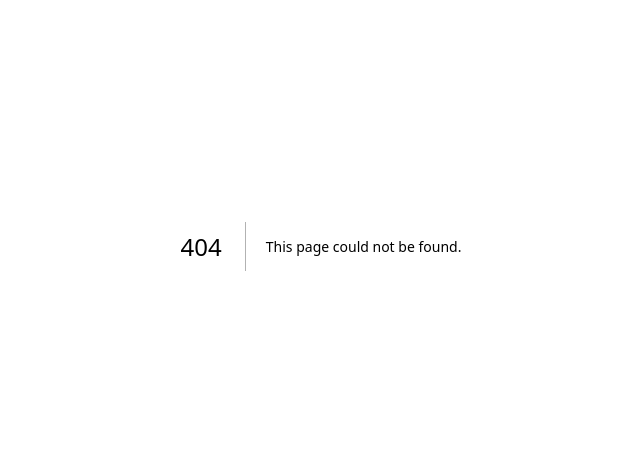
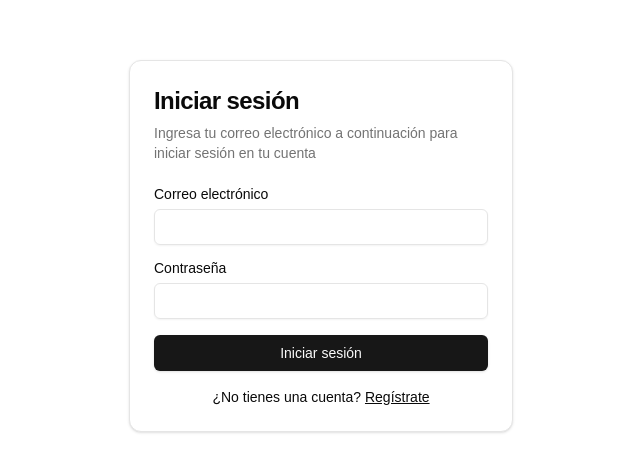
Before and after one commit to rodrigop23/waf-implementation-cibersecurity, a Next.js app: page /sign-in in a window 1280 px wide. Before the commit this address had no page. Shown: the part 154-626 px from the top of the page, without its empty margins (319-959 px from the left). Built offline with nearby package versions, Linux system fonts and the light colour scheme.

Commit message:
feat: add sign-in and sign-up pages

```diff
--- a/package.json
+++ b/package.json
@@ -10,6 +10,8 @@
   },
   "dependencies": {
     "@radix-ui/react-icons": "^1.3.0",
+    "@radix-ui/react-label": "^2.1.0",
+    "@radix-ui/react-slot": "^1.1.0",
     "class-variance-authority": "^0.7.0",
     "clsx": "^2.1.1",
     "lucide-react": "^0.454.0",
--- /dev/null
+++ b/src/app/(auth)/sign-in/page.tsx
@@ -0,0 +1,9 @@
+import { LoginForm } from "@/components/login-form";
+
+export default function Page() {
+  return (
+    <div className="flex h-screen w-full items-center justify-center px-4">
+      <LoginForm />
+    </div>
+  );
+}
--- /dev/null
+++ b/src/app/(auth)/sign-up/page.tsx
@@ -0,0 +1,9 @@
+import RegisterForm from "@/components/register-form";
+
+export default function Page() {
+  return (
+    <div className="flex h-screen w-full items-center justify-center px-4">
+      <RegisterForm />
+    </div>
+  );
+}
--- a/src/app/layout.tsx
+++ b/src/app/layout.tsx
@@ -5,11 +5,6 @@
 const geistSans = localFont({
   src: "./fonts/GeistVF.woff",
   variable: "--font-geist-sans",
-  weight: "100 900",
-});
-const geistMono = localFont({
-  src: "./fonts/GeistMonoVF.woff",
-  variable: "--font-geist-mono",
   weight: "100 900",
 });
 
@@ -24,12 +19,8 @@
   children: React.ReactNode;
 }>) {
   return (
-    <html lang="en">
-      <body
-        className={`${geistSans.variable} ${geistMono.variable} antialiased`}
-      >
-        {children}
-      </body>
+    <html lang="en" suppressHydrationWarning>
+      <body className={`${geistSans.variable} antialiased`}>{children}</body>
     </html>
   );
 }
--- /dev/null
+++ b/src/components/login-form.tsx
@@ -0,0 +1,49 @@
+import Link from "next/link";
+
+import { Button } from "@/components/ui/button";
+import {
+  Card,
+  CardContent,
+  CardDescription,
+  CardHeader,
+  CardTitle,
+} from "@/components/ui/card";
+import { Input } from "@/components/ui/input";
+import { Label } from "@/components/ui/label";
+
+export function LoginForm() {
+  return (
+    <Card className="mx-auto max-w-sm">
+      <CardHeader>
+        <CardTitle className="text-2xl">Iniciar sesión</CardTitle>
+        <CardDescription>
+          Ingresa tu correo electrónico a continuación para iniciar sesión en tu
+          cuenta
+        </CardDescription>
+      </CardHeader>
+      <CardContent>
+        <div className="grid gap-4">
+          <div className="grid gap-2">
+            <Label htmlFor="email">Correo electrónico</Label>
+            <Input id="email" type="email" required />
+          </div>
+          <div className="grid gap-2">
+            <div className="flex items-center">
+              <Label htmlFor="password">Contraseña</Label>
+            </div>
+            <Input id="password" type="password" required />
+          </div>
+          <Button type="submit" className="w-full">
+            Iniciar sesión
+          </Button>
+        </div>
+        <div className="mt-4 text-center text-sm">
+          ¿No tienes una cuenta?{" "}
+          <Link href="/sign-up" className="underline">
+            Regístrate
+          </Link>
+        </div>
+      </CardContent>
+    </Card>
+  );
+}
--- /dev/null
+++ b/src/components/register-form.tsx
@@ -0,0 +1,55 @@
+import { Button } from "@/components/ui/button";
+import {
+  Card,
+  CardContent,
+  CardDescription,
+  CardHeader,
+  CardTitle,
+} from "@/components/ui/card";
+import { Input } from "@/components/ui/input";
+import { Label } from "@/components/ui/label";
+import Link from "next/link";
+
+export default function RegisterForm() {
+  return (
+    <Card className="mx-auto max-w-sm">
+      <CardHeader>
+        <CardTitle className="text-2xl">Registrarse</CardTitle>
+        <CardDescription>
+          Ingresa tu información para crear una cuenta
+        </CardDescription>
+      </CardHeader>
+      <CardContent>
+        <div className="grid gap-4">
+          <div className="grid grid-cols-2 gap-4">
+            <div className="grid gap-2">
+              <Label htmlFor="first-name">Nombre</Label>
+              <Input id="first-name" required />
+            </div>
+            <div className="grid gap-2">
+              <Label htmlFor="last-name">Apellido</Label>
+              <Input id="last-name" required />
+            </div>
+          </div>
+          <div className="grid gap-2">
+            <Label htmlFor="email">Correo electrónico</Label>
+            <Input id="email" type="email" required />
+          </div>
+          <div className="grid gap-2">
+            <Label htmlFor="password">Contraseña</Label>
+            <Input id="password" type="password" />
+          </div>
+          <Button type="submit" className="w-full">
+            Crear una cuenta
+          </Button>
+        </div>
+        <div className="mt-4 text-center text-sm">
+          ¿Ya tienes una cuenta?{" "}
+          <Link href="/sign-in" className="underline">
+            Iniciar sesión
+          </Link>
+        </div>
+      </CardContent>
+    </Card>
+  );
+}
--- /dev/null
+++ b/src/components/ui/button.tsx
@@ -0,0 +1,57 @@
+import * as React from "react"
+import { Slot } from "@radix-ui/react-slot"
+import { cva, type VariantProps } from "class-variance-authority"
+
+import { cn } from "@/lib/utils"
+
+const buttonVariants = cva(
+  "inline-flex items-center justify-center gap-2 whitespace-nowrap rounded-md text-sm font-medium transition-colors focus-visible:outline-none focus-visible:ring-1 focus-visible:ring-ring disabled:pointer-events-none disabled:opacity-50 [&_svg]:pointer-events-none [&_svg]:size-4 [&_svg]:shrink-0",
+  {
+    variants: {
+      variant: {
+        default:
+          "bg-primary text-primary-foreground shadow hover:bg-primary/90",
+        destructive:
+          "bg-destructive text-destructive-foreground shadow-sm hover:bg-destructive/90",
+        outline:
+          "border border-input bg-background shadow-sm hover:bg-accent hover:text-accent-foreground",
+        secondary:
+          "bg-secondary text-secondary-foreground shadow-sm hover:bg-secondary/80",
+        ghost: "hover:bg-accent hover:text-accent-foreground",
+        link: "text-primary underline-offset-4 hover:underline",
+      },
+      size: {
+        default: "h-9 px-4 py-2",
+        sm: "h-8 rounded-md px-3 text-xs",
+        lg: "h-10 rounded-md px-8",
+        icon: "h-9 w-9",
+      },
+    },
+    defaultVariants: {
+      variant: "default",
+      size: "default",
+    },
+  }
+)
+
+export interface ButtonProps
+  extends React.ButtonHTMLAttributes<HTMLButtonElement>,
+    VariantProps<typeof buttonVariants> {
+  asChild?: boolean
+}
+
+const Button = React.forwardRef<HTMLButtonElement, ButtonProps>(
+  ({ className, variant, size, asChild = false, ...props }, ref) => {
+    const Comp = asChild ? Slot : "button"
+    return (
+      <Comp
+        className={cn(buttonVariants({ variant, size, className }))}
+        ref={ref}
+        {...props}
+      />
+    )
+  }
+)
+Button.displayName = "Button"
+
+export { Button, buttonVariants }
--- /dev/null
+++ b/src/components/ui/card.tsx
@@ -0,0 +1,76 @@
+import * as React from "react"
+
+import { cn } from "@/lib/utils"
+
+const Card = React.forwardRef<
+  HTMLDivElement,
+  React.HTMLAttributes<HTMLDivElement>
+>(({ className, ...props }, ref) => (
+  <div
+    ref={ref}
+    className={cn(
+      "rounded-xl border bg-card text-card-foreground shadow",
+      className
+    )}
+    {...props}
+  />
+))
+Card.displayName = "Card"
+
+const CardHeader = React.forwardRef<
+  HTMLDivElement,
+  React.HTMLAttributes<HTMLDivElement>
+>(({ className, ...props }, ref) => (
+  <div
+    ref={ref}
+    className={cn("flex flex-col space-y-1.5 p-6", className)}
+    {...props}
+  />
+))
+CardHeader.displayName = "CardHeader"
+
+const CardTitle = React.forwardRef<
+  HTMLParagraphElement,
+  React.HTMLAttributes<HTMLHeadingElement>
+>(({ className, ...props }, ref) => (
+  <h3
+    ref={ref}
+    className={cn("font-semibold leading-none tracking-tight", className)}
+    {...props}
+  />
+))
+CardTitle.displayName = "CardTitle"
+
+const CardDescription = React.forwardRef<
+  HTMLParagraphElement,
+  React.HTMLAttributes<HTMLParagraphElement>
+>(({ className, ...props }, ref) => (
+  <p
+    ref={ref}
+    className={cn("text-sm text-muted-foreground", className)}
+    {...props}
+  />
+))
+CardDescription.displayName = "CardDescription"
+
+const CardContent = React.forwardRef<
+  HTMLDivElement,
+  React.HTMLAttributes<HTMLDivElement>
+>(({ className, ...props }, ref) => (
+  <div ref={ref} className={cn("p-6 pt-0", className)} {...props} />
+))
+CardContent.displayName = "CardContent"
+
+const CardFooter = React.forwardRef<
+  HTMLDivElement,
+  React.HTMLAttributes<HTMLDivElement>
+>(({ className, ...props }, ref) => (
+  <div
+    ref={ref}
+    className={cn("flex items-center p-6 pt-0", className)}
+    {...props}
+  />
+))
+CardFooter.displayName = "CardFooter"
+
+export { Card, CardHeader, CardFooter, CardTitle, CardDescription, CardContent }
--- /dev/null
+++ b/src/components/ui/input.tsx
@@ -0,0 +1,25 @@
+import * as React from "react"
+
+import { cn } from "@/lib/utils"
+
+export interface InputProps
+  extends React.InputHTMLAttributes<HTMLInputElement> {}
+
+const Input = React.forwardRef<HTMLInputElement, InputProps>(
+  ({ className, type, ...props }, ref) => {
+    return (
+      <input
+        type={type}
+        className={cn(
+          "flex h-9 w-full rounded-md border border-input bg-transparent px-3 py-1 text-sm shadow-sm transition-colors file:border-0 file:bg-transparent file:text-sm file:font-medium file:text-foreground placeholder:text-muted-foreground focus-visible:outline-none focus-visible:ring-1 focus-visible:ring-ring disabled:cursor-not-allowed disabled:opacity-50",
+          className
+        )}
+        ref={ref}
+        {...props}
+      />
+    )
+  }
+)
+Input.displayName = "Input"
+
+export { Input }
--- /dev/null
+++ b/src/components/ui/label.tsx
@@ -0,0 +1,26 @@
+"use client"
+
+import * as React from "react"
+import * as LabelPrimitive from "@radix-ui/react-label"
+import { cva, type VariantProps } from "class-variance-authority"
+
+import { cn } from "@/lib/utils"
+
+const labelVariants = cva(
+  "text-sm font-medium leading-none peer-disabled:cursor-not-allowed peer-disabled:opacity-70"
+)
+
+const Label = React.forwardRef<
+  React.ElementRef<typeof LabelPrimitive.Root>,
+  React.ComponentPropsWithoutRef<typeof LabelPrimitive.Root> &
+    VariantProps<typeof labelVariants>
+>(({ className, ...props }, ref) => (
+  <LabelPrimitive.Root
+    ref={ref}
+    className={cn(labelVariants(), className)}
+    {...props}
+  />
+))
+Label.displayName = LabelPrimitive.Root.displayName
+
+export { Label }
```
Also changed, not shown: src/app/fonts/GeistMonoVF.woff (deleted), src/docker-compose.yml (added), 1 other file (tests, documents, lock files or other folders).
